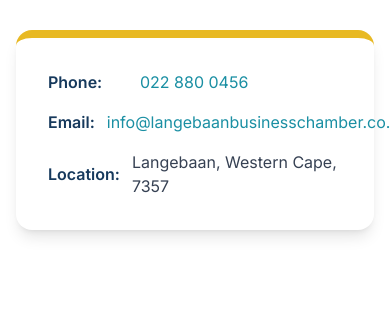
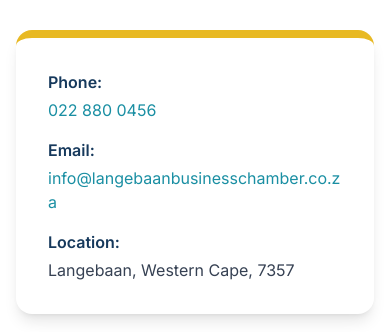
Before and after one commit to Riaan371/Business_Chamber, a React (Vite) app: page /contact in a window 390 px wide. Shown: the part 315-647 px from the top of the page. Built offline with nearby package versions, Linux system fonts and the light colour scheme; no server answers.

Commit message:
MOBILE FIX
A

```diff
--- a/src/pages/Contact.tsx
+++ b/src/pages/Contact.tsx
@@ -10,18 +10,18 @@
 
       <div className="max-w-6xl mx-auto px-4 py-16">
         <div className="bg-white rounded-2xl p-8 max-w-xl space-y-4 text-gray-700 shadow-lg border-t-8 border-gold">
-          <p className="flex items-center gap-3">
-            <span className="font-semibold text-navy w-20">Phone:</span>
+          <div className="flex flex-col sm:flex-row sm:items-center gap-1 sm:gap-3">
+            <span className="font-semibold text-navy sm:w-20">Phone:</span>
             <a href="tel:0228800456" className="text-teal hover:underline">022 880 0456</a>
-          </p>
-          <p className="flex items-center gap-3">
-            <span className="font-semibold text-navy w-20">Email:</span>
-            <a href="mailto:info@langebaanbusinesschamber.co.za" className="text-teal hover:underline">info@langebaanbusinesschamber.co.za</a>
-          </p>
-          <p className="flex items-center gap-3">
-            <span className="font-semibold text-navy w-20">Location:</span>
+          </div>
+          <div className="flex flex-col sm:flex-row sm:items-center gap-1 sm:gap-3">
+            <span className="font-semibold text-navy sm:w-20">Email:</span>
+            <a href="mailto:info@langebaanbusinesschamber.co.za" className="text-teal hover:underline break-all">info@langebaanbusinesschamber.co.za</a>
+          </div>
+          <div className="flex flex-col sm:flex-row sm:items-center gap-1 sm:gap-3">
+            <span className="font-semibold text-navy sm:w-20">Location:</span>
             <span>Langebaan, Western Cape, 7357</span>
-          </p>
+          </div>
         </div>
       </div>
     </div>
```
